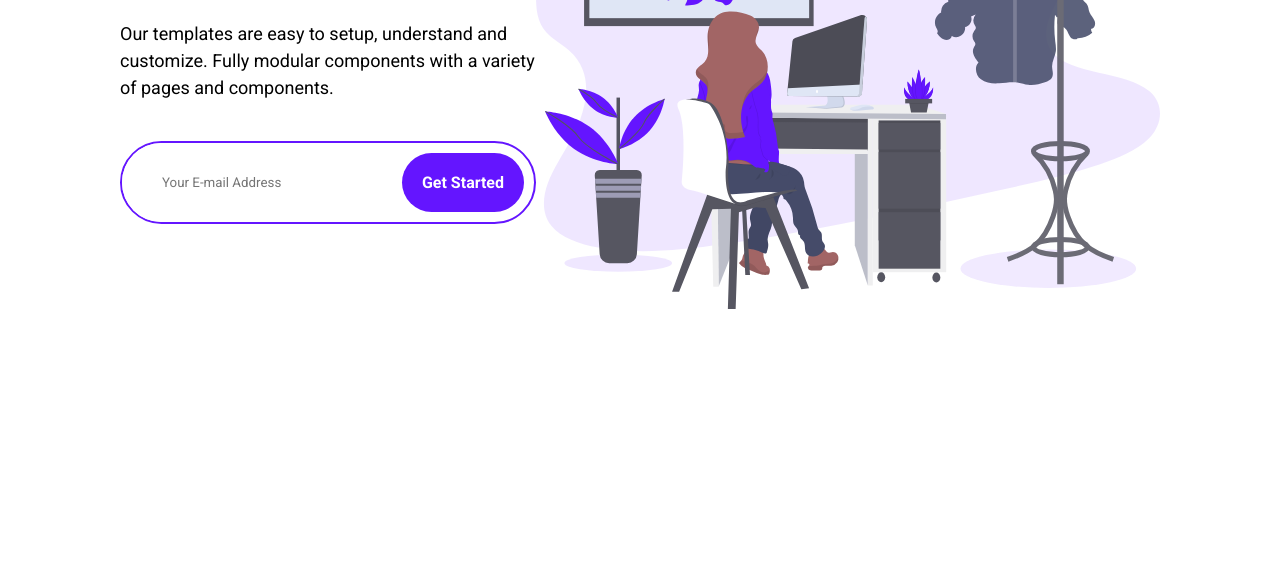
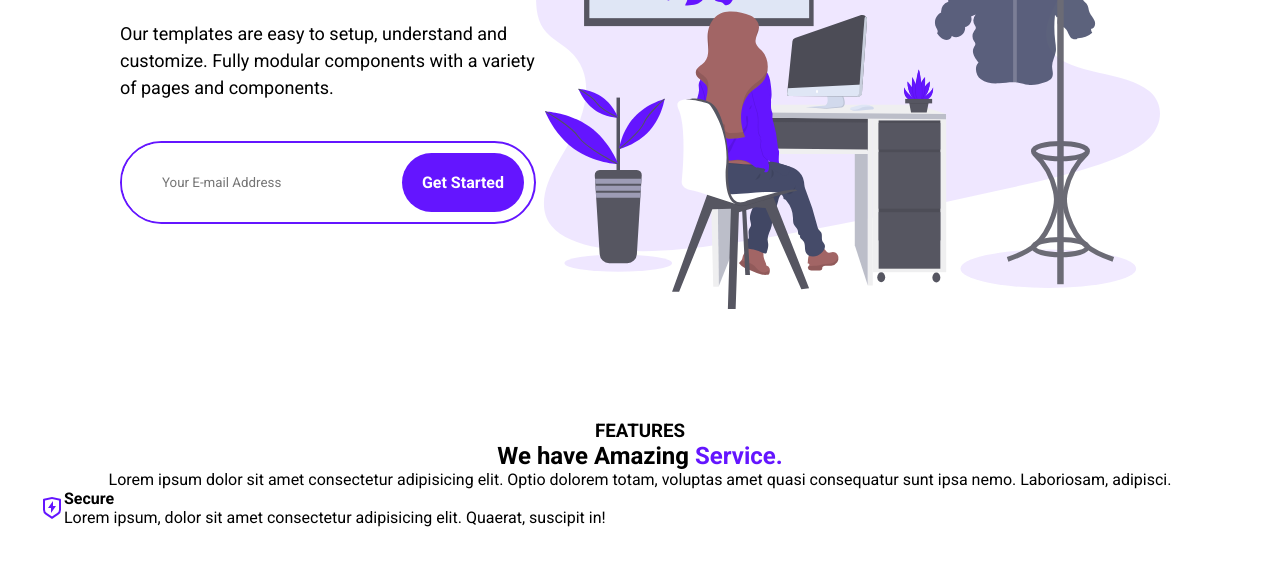
Before and after one commit to Gflores101k/projectwebsite001, a plain HTML site: page index.html in a window 1280 px wide. Shown: the part 390-956 px from the top of the page. Before the commit the page ends 800 px from the top, so only its background shows below. Drawn offline with Linux system fonts and the light colour scheme.

Commit message:
Add files via upload
Added Features

```diff
--- a/index.html
+++ b/index.html
@@ -48,5 +48,27 @@
 
 
 </div>
+<section id="features">
+  <div class="SixFeatures__container">
+    <div class="SixFeatures__row">
+      <div class="SixFeatures__header">
+        <h3>FEATURES</h3>
+        <h2> We have Amazing <span class="purple">Service.</span></h2>
+        <p>Lorem ipsum dolor sit amet consectetur adipisicing elit. Optio dolorem totam, voluptas amet quasi consequatur sunt ipsa nemo. Laboriosam, adipisci.</p>
+      </div>
+      <div class="SixFeatures__features">
+        <div class="feature__icon-description"> <img src="./assets/shield-icon.daefe14b.svg" alt="">
+          <div class="feature_description">
+              <h4>Secure</h4>
+              <p>Lorem ipsum, dolor sit amet consectetur adipisicing elit. Quaerat, suscipit in!</p>
+          </div>
+        </div>
+      </div><!--features-->
+
+    </div> <!--Row-->
+
+  </div>  <!--Container-->
+
+</section><!--features-->
   </body>
 </html>
--- a/styles.css
+++ b/styles.css
@@ -164,3 +164,31 @@ input{
     border-color: -internal-light-dark(rgb(118, 118, 118), rgb(133, 133, 133));
     border-image: initial; */
 }
+
+/*
+
+FEATURES
+
+*/
+
+.SixFeatures__container{
+    padding: 80px 0px;
+}
+
+.SixFeatures__row{
+    width: 100%;
+    max-width: 1200px;
+    margin: 0 auto;
+}
+
+.SixFeatures__header{
+    display: flex;
+    align-items: center;
+    flex-direction: column;
+    text-align: center;
+}
+
+.feature__icon-description{
+    display: flex;
+    flex-wrap: wrap;
+}
```
